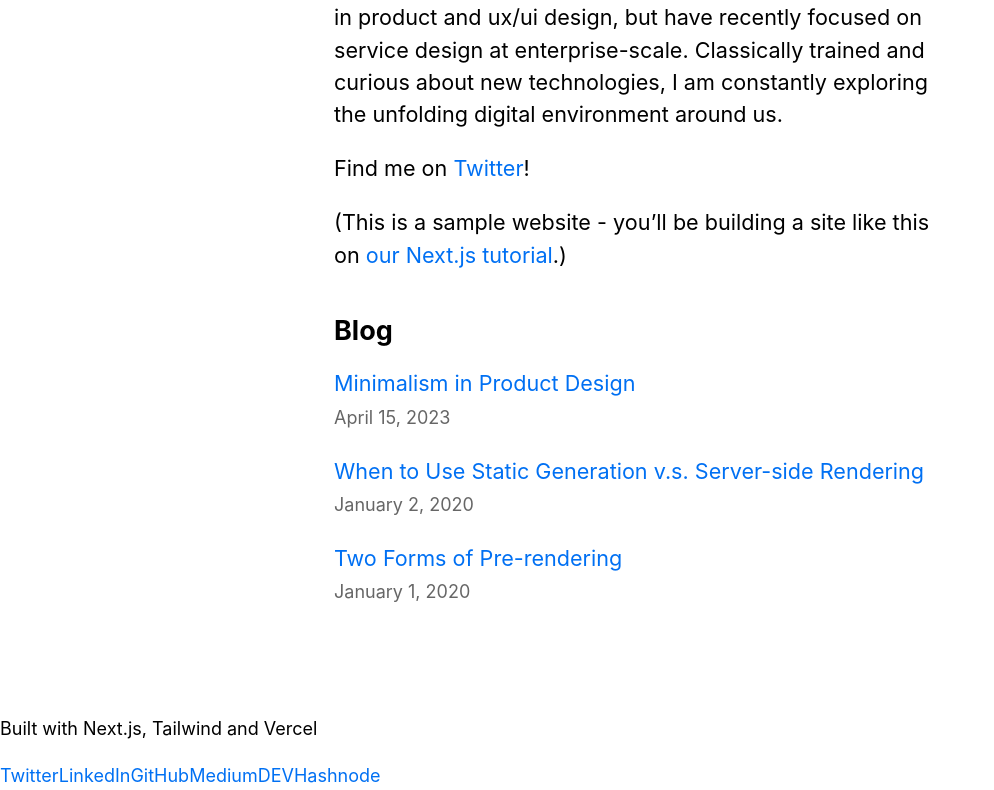
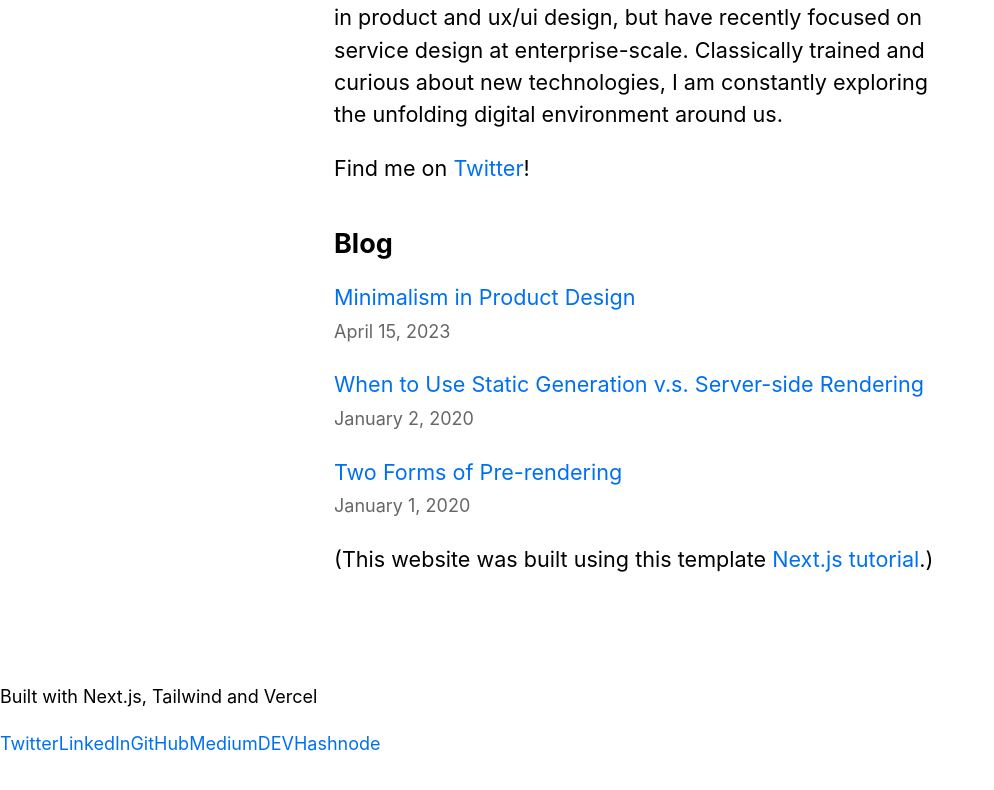
Before and after one commit to cellfade/nextjs-blog, a Next.js app: page / in a window 1280 px wide. Shown: the part 402-1192 px from the top of the page, without its empty margins (0-994 px from the left). After the commit the page ends 1161 px from the top, so only its background shows below. Built offline with nearby package versions, Linux system fonts and the light colour scheme.

Commit message:
Update index.js

```diff
--- a/pages/index.js
+++ b/pages/index.js
@@ -24,12 +24,7 @@
       <section className={utilStyles.headingMd}>
         <p>My name is cellfade! I am a product designer by day and developer/digital artist by night. I have 7+ years experience in product and ux/ui design, but have recently focused on service design at enterprise-scale. Classically trained and curious about new technologies, I am constantly exploring the unfolding digital environment around us.</p>
         <p>Find me on <a href="https://twitter.com/cellfade">Twitter</a>!</p>
-        <p>
-          (This is a sample website - you’ll be building a site like this on{' '}
-          <a href="https://nextjs.org/learn">our Next.js tutorial</a>.)
-        </p>
       </section>
-
       <section className={`${utilStyles.headingMd} ${utilStyles.padding1px}`}>
         <h2 className={utilStyles.headingLg}>Blog</h2>
         <ul className={utilStyles.list}>
@@ -43,6 +38,10 @@
           </li>
           ))}
         </ul>
+        <p>
+          (This website was built using this template{' '}
+          <a href="https://nextjs.org/learn">Next.js tutorial</a>.)
+        </p>
       </section>
     </Layout>
   );
```
